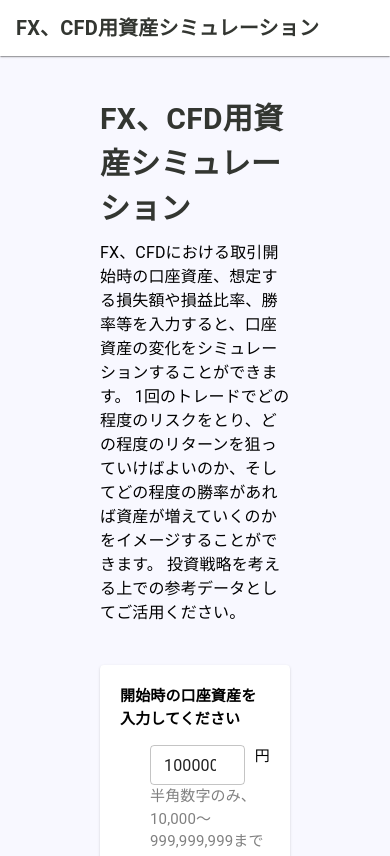
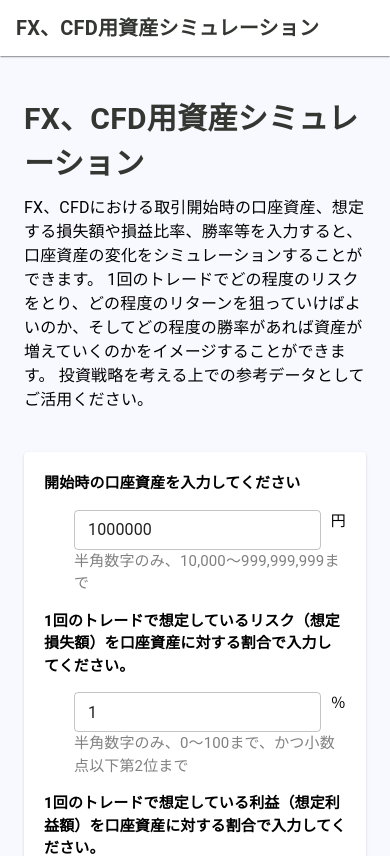
Before and after one commit to RuiHirano/fx_asset_simulator, a React (Create React App) app: page / in a window 390 px wide. Shown: the top 856 px of the page. Built offline with nearby package versions, Linux system fonts and the light colour scheme.

Commit message:
responsive

```diff
--- a/package.json
+++ b/package.json
@@ -1,6 +1,6 @@
 {
   "name": "fx_asset_simulatior",
-  "homepage": "http://RuiHirano.github.io/fx_asset_simulatior",
+  "homepage": "http://RuiHirano.github.io/fx_asset_simulator",
   "version": "0.1.0",
   "private": true,
   "dependencies": {
--- a/src/App.tsx
+++ b/src/App.tsx
@@ -2,7 +2,7 @@ import React, { useState } from 'react';
 import logo from './logo.svg';
 import './App.css';
 import Header from './components/Header';
-import { Paper, Typography } from '@mui/material';
+import { Box, Paper, Typography } from '@mui/material';
 import Title from './components/Title';
 import Form from './components/Form';
 import ResultBoard from './components/ResultBoard';
@@ -163,7 +163,7 @@ function App() {
   return (
     <div style={{ backgroundColor: '#f8f8ff' }}>
       <Header title="FX、CFD用資産シミュレーション" />
-      <div style={{ paddingLeft: 100, paddingRight: 100, paddingBottom: 100 }}>
+      <Box sx={{ paddingLeft: { lg: 40, md: 10, sm: 5, xs: 3 }, paddingRight: { lg: 40, md: 10, sm: 5, xs: 3 } }} style={{ paddingBottom: 100 }}>
         <div style={{ marginTop: 40 }}>
           <Title title="FX、CFD用資産シミュレーション" description='FX、CFDにおける取引開始時の口座資産、想定する損失額や損益比率、勝率等を入力すると、口座資産の変化をシミュレーションすることができます。 1回のトレードでどの程度のリスクをとり、どの程度のリターンを狙っていけばよいのか、そしてどの程度の勝率があれば資産が増えていくのかをイメージすることができます。 投資戦略を考える上での参考データとしてご活用ください。' />
         </div>
@@ -175,7 +175,7 @@ function App() {
             <ResultBoard result={result} />
           </div>
         }
-      </div>
+      </Box>
     </div>
   );
 }
```
